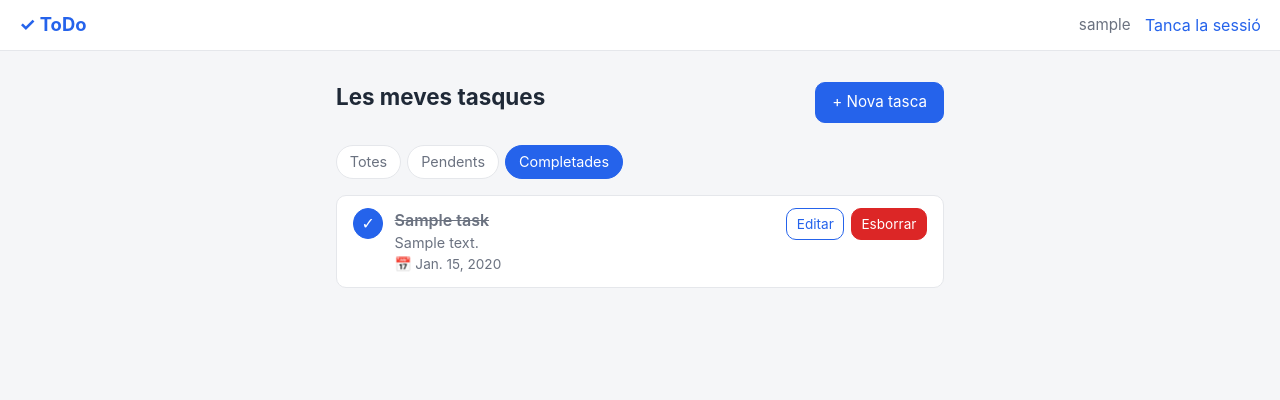
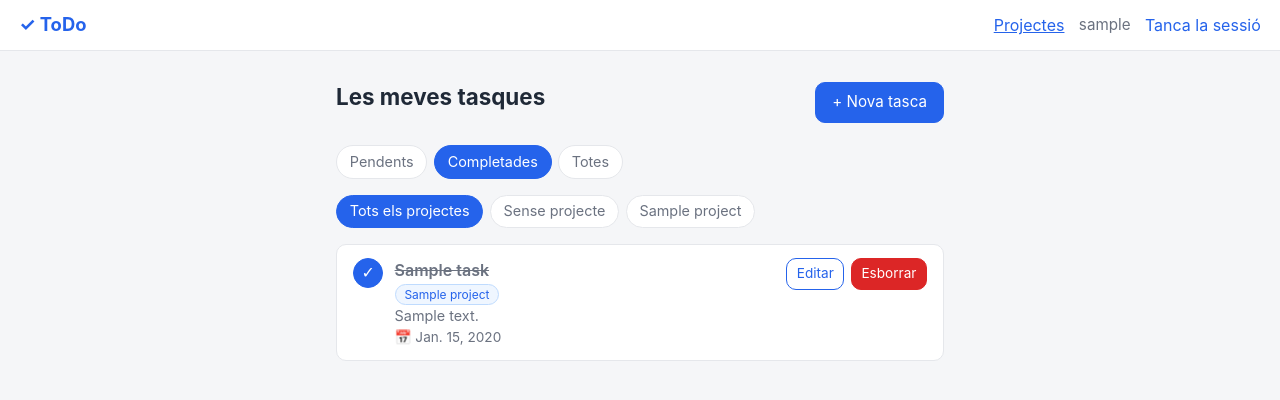
Before and after one commit to xorilla/todo, a Django app: page /?filtre=fetes in a window 1280 px wide. Shown: the top 400 px of the page. Run offline with Django 5.2, Linux system fonts and the light colour scheme; a user stored in the database is signed in; tables that the repository leaves empty hold one stand-in row (values such as "Sample post").

Commit message:
feat(tasks): add project grouping and combinable filters

```diff
--- a/static/css/styles.css
+++ b/static/css/styles.css
@@ -161,6 +161,36 @@ h1 {
   color: #fff;
   background: var(--primary);
   border-color: var(--primary);
+}
+
+/* Fila de filtres per projecte: pot haver-n'hi molts, salta de línia */
+.projects-filter {
+  flex-wrap: wrap;
+}
+
+/* Etiqueta del projecte d'una tasca */
+.task-project {
+  align-self: flex-start;
+  margin-top: 0.15rem;
+  font-size: 0.75rem;
+  line-height: 1.6;
+  color: var(--primary);
+  background: #eff6ff;
+  border: 1px solid #bfdbfe;
+  border-radius: 999px;
+  padding: 0 0.55rem;
+  width: fit-content;
+}
+
+/* Enllaç del nom d'un projecte a la seva pàgina */
+.project-name {
+  font-weight: 600;
+  color: var(--text);
+  text-decoration: none;
+}
+
+.project-name:hover {
+  color: var(--primary);
 }
 
 /* Llista de tasques */
--- a/tasks/templates/tasks/base.html
+++ b/tasks/templates/tasks/base.html
@@ -13,6 +13,7 @@
 
     {% if user.is_authenticated %}
       <nav class="topnav">
+        <a class="linklike" href="{% url 'tasks:project_list' %}">Projectes</a>
         <span class="who">{{ user.username }}</span>
         <form method="post" action="{% url 'logout' %}" class="inline-form">
           {% csrf_token %}
--- a/tasks/templates/tasks/task_confirm_delete.html
+++ b/tasks/templates/tasks/task_confirm_delete.html
@@ -10,7 +10,7 @@
   {% csrf_token %}
   <div class="form-actions">
     <button type="submit" class="btn danger">Sí, esborra-la</button>
-    <a class="btn secondary" href="{% url 'tasks:list' %}">Cancel·la</a>
+    <a class="btn secondary" href="{{ back_url }}">Cancel·la</a>
   </div>
 </form>
 {% endblock %}
--- a/tasks/templates/tasks/task_form.html
+++ b/tasks/templates/tasks/task_form.html
@@ -10,7 +10,7 @@
   {{ form.as_p }}
   <div class="form-actions">
     <button type="submit" class="btn">Guardar</button>
-    <a class="btn secondary" href="{% url 'tasks:list' %}">Cancel·la</a>
+    <a class="btn secondary" href="{{ back_url }}">Cancel·la</a>
   </div>
 </form>
 {% endblock %}
--- a/tasks/templates/tasks/task_list.html
+++ b/tasks/templates/tasks/task_list.html
@@ -9,16 +9,27 @@
 </div>
 
 <ul class="filters">
-  <li><a class="{% if not current_filter %}active{% endif %}" href="{% url 'tasks:list' %}">Totes</a></li>
-  <li><a class="{% if current_filter == 'pendents' %}active{% endif %}" href="?filtre=pendents">Pendents</a></li>
-  <li><a class="{% if current_filter == 'fetes' %}active{% endif %}" href="?filtre=fetes">Completades</a></li>
+  <li><a class="{% if current_filter == 'pendents' %}active{% endif %}" href="{% querystring filtre=None %}">Pendents</a></li>
+  <li><a class="{% if current_filter == 'fetes' %}active{% endif %}" href="{% querystring filtre='fetes' %}">Completades</a></li>
+  <li><a class="{% if current_filter == 'totes' %}active{% endif %}" href="{% querystring filtre='totes' %}">Totes</a></li>
+</ul>
+
+<ul class="filters projects-filter">
+  <li><a class="{% if project_filter == 'tots' %}active{% endif %}" href="{% querystring projecte=None %}">Tots els projectes</a></li>
+  <li><a class="{% if project_filter == 'cap' %}active{% endif %}" href="{% querystring projecte='cap' %}">Sense projecte</a></li>
+  {% for project in projects %}
+    <li>
+      <a class="{% if project == current_project %}active{% endif %}"
+         href="{% querystring projecte=project.pk %}">{{ project.name }}</a>
+    </li>
+  {% endfor %}
 </ul>
 
 {% if tasks %}
   <ul class="tasks">
     {% for task in tasks %}
       <li class="task {% if task.done %}done{% endif %}{% if task.is_overdue %} overdue{% endif %}">
-        <form method="post" action="{% url 'tasks:toggle' task.pk %}" class="inline-form">
+        <form method="post" action="{% url 'tasks:toggle' task.pk %}?{{ request.GET.urlencode }}" class="inline-form">
           {% csrf_token %}
           <button type="submit" class="check" title="{% if task.done %}Marca com a pendent{% else %}Marca com a feta{% endif %}">
             {{ task.done|yesno:"✓,∘" }}
@@ -27,6 +38,7 @@
 
         <div class="task-main">
           <span class="task-title">{{ task.title }}</span>
+          {% if task.project %}<span class="task-project">{{ task.project.name }}</span>{% endif %}
           {% if task.notes %}<span class="task-notes">{{ task.notes }}</span>{% endif %}
           {% if task.due_date %}
             <span class="task-due {% if task.is_overdue %}overdue{% endif %}">
@@ -36,8 +48,8 @@
         </div>
 
         <div class="task-actions">
-          <a class="btn small secondary" href="{% url 'tasks:edit' task.pk %}">Editar</a>
-          <a class="btn small danger" href="{% url 'tasks:delete' task.pk %}">Esborrar</a>
+          <a class="btn small secondary" href="{% url 'tasks:edit' task.pk %}?{{ request.GET.urlencode }}">Editar</a>
+          <a class="btn small danger" href="{% url 'tasks:delete' task.pk %}?{{ request.GET.urlencode }}">Esborrar</a>
         </div>
       </li>
     {% endfor %}
@@ -46,8 +58,12 @@
   <p class="empty">
     {% if current_filter == 'fetes' %}
       Encara no has completat cap tasca.
+    {% elif current_project %}
+      No hi ha tasques a «{{ current_project.name }}» amb aquest filtre.
+    {% elif project_filter == 'cap' %}
+      No hi ha tasques sense projecte.
     {% else %}
-      No hi ha tasques. Fes-ne una de nova 🙂
+      No hi ha tasques pendents. Tot completat! 🙂
     {% endif %}
   </p>
 {% endif %}
--- a/tasks/urls.py
+++ b/tasks/urls.py
@@ -10,4 +10,8 @@ urlpatterns = [
     path("<int:pk>/editar/", views.task_edit, name="edit"),
     path("<int:pk>/toggle/", views.task_toggle, name="toggle"),
     path("<int:pk>/esborrar/", views.task_delete, name="delete"),
+    path("projectes/", views.project_list, name="project_list"),
+    path("projectes/nova/", views.project_create, name="project_create"),
+    path("projectes/<int:pk>/editar/", views.project_edit, name="project_edit"),
+    path("projectes/<int:pk>/esborrar/", views.project_delete, name="project_delete"),
 ]
--- a/tasks/views.py
+++ b/tasks/views.py
@@ -2,12 +2,14 @@ from django.contrib import messages
 from django.contrib.auth import login
 from django.contrib.auth.decorators import login_required
 from django.contrib.auth.forms import UserCreationForm
+from django.db.models import Count, Q
 from django.shortcuts import get_object_or_404, redirect, render
+from django.urls import reverse
 from django.utils import timezone
 from django.views.decorators.http import require_POST
 
-from .forms import TaskForm
-from .models import Task
+from .forms import ProjectForm, TaskForm
+from .models import Project, Task
 
 
 def register(request):
@@ -28,37 +30,75 @@ def register(request):
     return render(request, "registration/register.html", {"form": form})
 
 
+def _list_url(request) -> str:
+    """URL de la llista amb els filtres de la petició actual (si n'hi ha)."""
+    url = reverse("tasks:list")
+    query = request.GET.urlencode()
+    return f"{url}?{query}" if query else url
+
+
 @login_required
 def task_list(request):
     tasks = Task.objects.filter(user=request.user)
 
+    # Sense paràmetre es mostren les pendents ("totes" per veure-les totes).
     filt = request.GET.get("filtre", "")
-    if filt == "pendents":
-        tasks = tasks.filter(done=False)
+    if filt == "totes":
+        filt = "totes"
     elif filt == "fetes":
         tasks = tasks.filter(done=True)
+    else:
+        filt = "pendents"
+        tasks = tasks.filter(done=False)
+
+    # Filtre per projecte: "tots" (per defecte), "cap" o el pk d'un projecte.
+    project_filter = request.GET.get("projecte", "tots")
+    current_project = None
+    if project_filter == "cap":
+        tasks = tasks.filter(project__isnull=True)
+    elif project_filter != "tots":
+        try:
+            project_pk = int(project_filter)
+        except ValueError:
+            current_project = None
+            project_filter = "tots"  # valor no vàlid: mostrem tots
+        else:
+            current_project = get_object_or_404(
+                Project, pk=project_pk, user=request.user
+            )
+            tasks = tasks.filter(project=current_project)
 
     return render(
         request,
         "tasks/task_list.html",
-        {"tasks": tasks, "current_filter": filt},
+        {
+            "tasks": tasks,
+            "projects": Project.objects.filter(user=request.user),
+            "current_filter": filt,
+            "project_filter": project_filter,
+            "current_project": current_project,
+        },
     )
 
 
 @login_required
 def task_create(request):
     if request.method == "POST":
-        form = TaskForm(request.POST)
+        form = TaskForm(request.POST, user=request.user)
         if form.is_valid():
             task = form.save(commit=False)
             task.user = request.user
             task.save()
             messages.success(request, "Tasca creada.")
-            return redirect("tasks:list")
+            return redirect(_list_url(request))
     else:
-        form = TaskForm()
+        form = TaskForm(user=request.user)
 
-    return render(request, "tasks/task_form.html", {"form": form, "editing": False})
+    return render(
+        request,
+        "tasks/task_form.html",
+        {"form": form, "editing": False, "back_url": _list_url(request)},
+    )
 
 
 def _get_own_task(request, pk: int) -> Task:
@@ -71,18 +111,18 @@ def task_edit(request, pk):
     task = _get_own_task(request, pk)
 
     if request.method == "POST":
-        form = TaskForm(request.POST, instance=task)
+        form = TaskForm(request.POST, instance=task, user=request.user)
         if form.is_valid():
             form.save()
             messages.success(request, "Tasca actualitzada.")
-            return redirect("tasks:list")
+            return redirect(_list_url(request))
     else:
-        form = TaskForm(instance=task)
+        form = TaskForm(instance=task, user=request.user)
 
     return render(
         request,
         "tasks/task_form.html",
-        {"form": form, "task": task, "editing": True},
+        {"form": form, "task": task, "editing": True, "back_url": _list_url(request)},
     )
 
 
@@ -97,7 +137,7 @@ def task_toggle(request, pk):
         messages.success(request, "Tasca completada. Bona feina!")
     else:
         messages.info(request, "Tasca tornada a posar com a pendent.")
-    return redirect("tasks:list")
+    return redirect(_list_url(request))
 
 
 @login_required
@@ -107,6 +147,78 @@ def task_delete(request, pk):
     if request.method == "POST":
         task.delete()
         messages.success(request, "Tasca esborrada.")
-        return redirect("tasks:list")
+        return redirect(_list_url(request))
 
-    return render(request, "tasks/task_confirm_delete.html", {"task": task})
+    return render(
+        request,
+        "tasks/task_confirm_delete.html",
+        {"task": task, "back_url": _list_url(request)},
+    )
+
+
+@login_required
+def project_list(request):
+    """Llista els projectes de l'usuari amb el recompte de tasques."""
+    projects = (
+        Project.objects.filter(user=request.user)
+        .annotate(
+            num_tasks=Count("tasks"),
+            num_pending=Count("tasks", filter=Q(tasks__done=False)),
+        )
+    )
+
+    return render(request, "tasks/project_list.html", {"projects": projects})
+
+
+@login_required
+def project_create(request):
+    if request.method == "POST":
+        form = ProjectForm(request.POST, user=request.user)
+        if form.is_valid():
+            project = form.save(commit=False)
+            project.user = request.user
+            project.save()
+            messages.success(request, "Projecte creat.")
+            return redirect("tasks:project_list")
+    else:
+        form = ProjectForm(user=request.user)
+
+    return render(request, "tasks/project_form.html", {"form": form, "editing": False})
+
+
+def _get_own_project(request, pk: int) -> Project:
+    """Carrega el projecte només si pertany a l'usuari actual (404 altrament)."""
+    return get_object_or_404(Project, pk=pk, user=request.user)
+
+
+@login_required
+def project_edit(request, pk):
+    project = _get_own_project(request, pk)
+
+    if request.method == "POST":
+        form = ProjectForm(request.POST, instance=project, user=request.user)
+        if form.is_valid():
+            form.save()
+            messages.success(request, "Projecte actualitzat.")
+            return redirect("tasks:project_list")
+    else:
+        form = ProjectForm(instance=project, user=request.user)
+
+    return render(
+        request,
+        "tasks/project_form.html",
+        {"form": form, "project": project, "editing": True},
+    )
+
+
+@login_required
+def project_delete(request, pk):
+    """Al esborrar el projecte, les seves tasques queden sense projecte."""
+    project = _get_own_project(request, pk)
+
+    if request.method == "POST":
+        project.delete()
+        messages.success(request, "Projecte esborrat. Les seves tasques continuen sense projecte.")
+        return redirect("tasks:project_list")
+
+    return render(request, "tasks/project_confirm_delete.html", {"project": project})
```
Also changed, not shown: tasks/admin.py (+10 -3 lines), tasks/forms.py (+40 -2 lines), tasks/models.py (+38 -0 lines), tasks/templates/tasks/project_confirm_delete.html (added, +19 -0 lines), tasks/templates/tasks/project_form.html (added, +16 -0 lines), tasks/templates/tasks/project_list.html (added, +30 -0 lines), tasks/tests.py (+134 -1 lines), README.md, tasks/migrations/0002_project_task_project_and_more.py (added).
